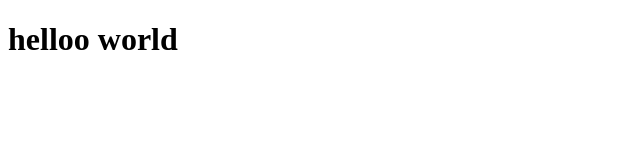
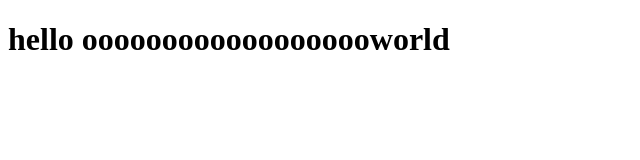
Before and after one commit to The-truth-seeker69/another-test-sir, a plain HTML site: page index.html in a window 1280 px wide. Shown: the whole page, without its empty margins (0-640 px from the left). Drawn offline with Linux system fonts and the light colour scheme.

Commit message:
i add a new file and do some changes on index.html

```diff
--- a/index.html
+++ b/index.html
@@ -7,6 +7,6 @@
     <title>Document</title>
   </head>
   <body>
-    <h1>helloo world</h1>
+    <h1>hello ooooooooooooooooooworld</h1>
   </body>
 </html>
```
Also changed, not shown: anotherscript.js (added).
